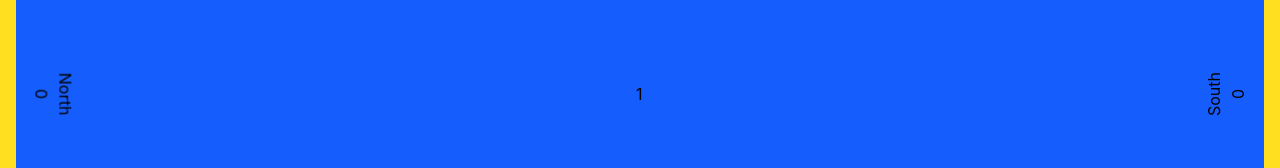
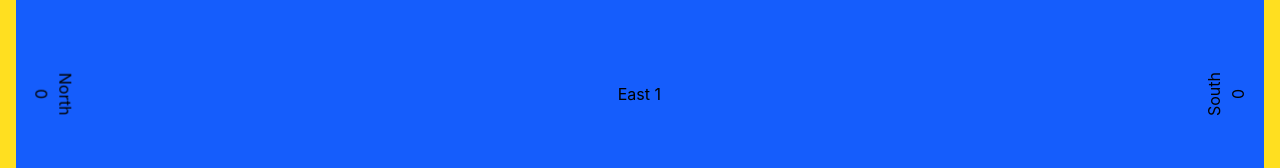
Before and after one commit to Qkari17/RichiCounter, a React (Vite) app: page /hanapp/hanboard in a window 1280 px wide. Shown: the part 207-375 px from the top of the page. Built offline with nearby package versions, Linux system fonts and the light colour scheme.

Commit message:
wind visualation

```diff
--- a/src/Hook/History.tsx
+++ b/src/Hook/History.tsx
@@ -12,13 +12,13 @@ useEffect(() => {
   if (!storedRaw) {
     const initialData = {
       current: initialValue,
-      history: [initialValue], // 👈 tutaj zmiana
+      history: [initialValue],
     };
 
     localStorage.setItem(key, JSON.stringify(initialData));
 
     setState(initialValue);
-    setHistory([initialValue]); // 👈 i tutaj
+    setHistory([initialValue]);
     prevRef.current = initialValue;
 
     return;
@@ -43,7 +43,7 @@ const commit = (newState) => {
   if (newState === undefined) return;
 
   setHistory((prevHistory) => {
-    let updatedHistory = [...prevHistory, prevRef.current];
+    const updatedHistory = [...prevHistory, prevRef.current];
 
     const storageData = {
       current: newState,
--- a/src/Pages/Hanchan/HanBoard.tsx
+++ b/src/Pages/Hanchan/HanBoard.tsx
@@ -14,15 +14,14 @@ export const HanBoard = () => {
     setPlayerList,
     undoAll,
     resetPlayer,
-
+    wind,
   } = useHan();
   const [chombo, setChombo] = useState(false);
   const [mode, setMode] = useState("game");
   const viewRound = round + 1;
   const handleMenu = () => {
     setMode("menu");
-    resetPlayer(setPlayerList)
-
+    resetPlayer(setPlayerList);
   };
 
   return (
@@ -85,7 +84,7 @@ export const HanBoard = () => {
             </p>
           </div>
           <div className="content-center">
-            {viewRound} {honba > 0 && `/ ${honba}`}
+           {wind} {viewRound} {honba > 0 && `/ ${honba}`}
           </div>
           <div className="-rotate-90 flex flex-col items-center">
             {playerList[1].riichi && (
@@ -150,7 +149,7 @@ export const HanBoard = () => {
           label={"undo"}
           className={"absolute left-8 top-8 rounded-full bg-red-400 w-10 h-10"}
           onClick={() => {
-           undoAll();
+            undoAll();
             resetPlayer(setPlayerList);
           }}
         ></Button>
```
